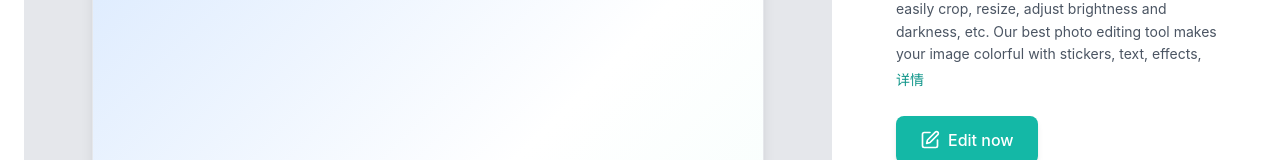
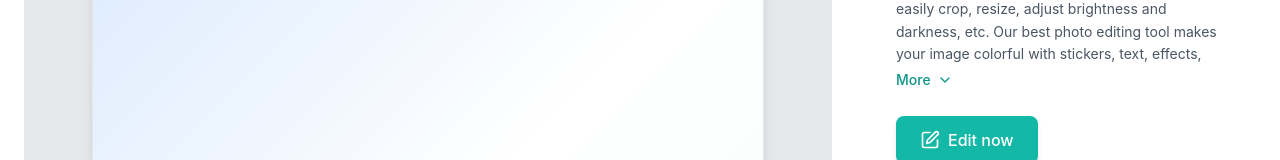
Before and after one commit to KimeraKU/pgweb, a Next.js app: page /templates/youtube-1 in a window 1280 px wide. Shown: the part 258-418 px from the top of the page. Built offline with nearby package versions, Linux system fonts and the light colour scheme.

Commit message:
Enhance TemplateDescription component with icons and improved button layout. Updated button text to English and added Chevron icons for better visual cues on expand/collapse actions.

```diff
--- a/src/components/template-description.tsx
+++ b/src/components/template-description.tsx
@@ -1,6 +1,7 @@
 'use client';
 
 import { useState, useRef, useEffect } from 'react';
+import { ChevronDown, ChevronUp } from 'lucide-react';
 
 /** 描述区域折叠时固定为 4 行高（按行高倍数）；leading-relaxed = 1.625 */
 const COLLAPSED_LINES = 4;
@@ -58,9 +59,10 @@ export function TemplateDescription({ text }: { text: string }) {
           <button
             type="button"
             onClick={() => setExpanded(false)}
-            className="mt-1 text-teal-600 hover:text-teal-700 font-medium text-sm"
+            className="mt-1 inline-flex items-center gap-1.5 text-teal-600 hover:text-teal-700 font-medium text-sm"
           >
-            收起
+            <ChevronUp className="w-4 h-4" />
+            Show less
           </button>
         </>
       ) : (
@@ -84,9 +86,10 @@ export function TemplateDescription({ text }: { text: string }) {
             <button
               type="button"
               onClick={() => setExpanded(true)}
-              className="mt-1 text-teal-600 hover:text-teal-700 font-medium text-sm"
+              className="mt-1 inline-flex items-center gap-1.5 text-teal-600 hover:text-teal-700 font-medium text-sm"
             >
-              详情
+              More
+              <ChevronDown className="w-4 h-4" />
             </button>
           )}
         </div>
```
